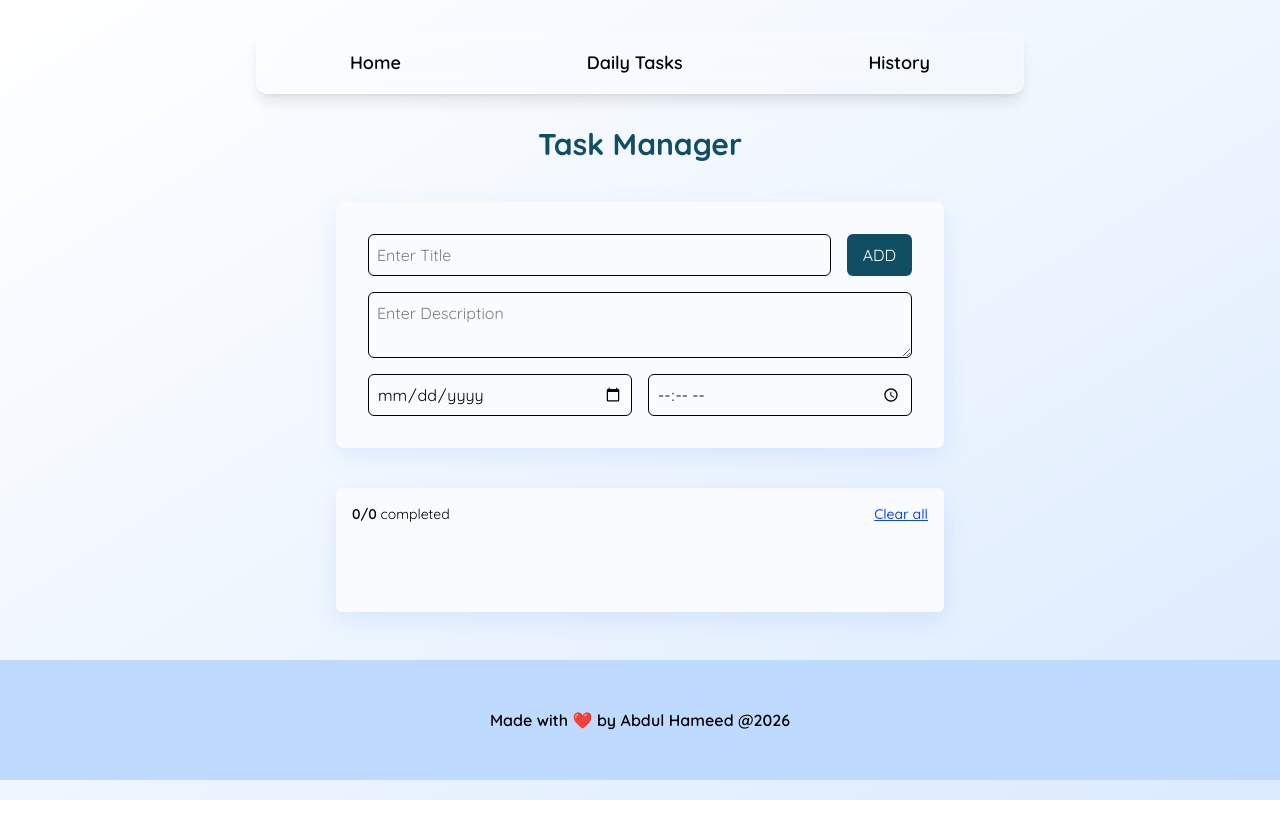
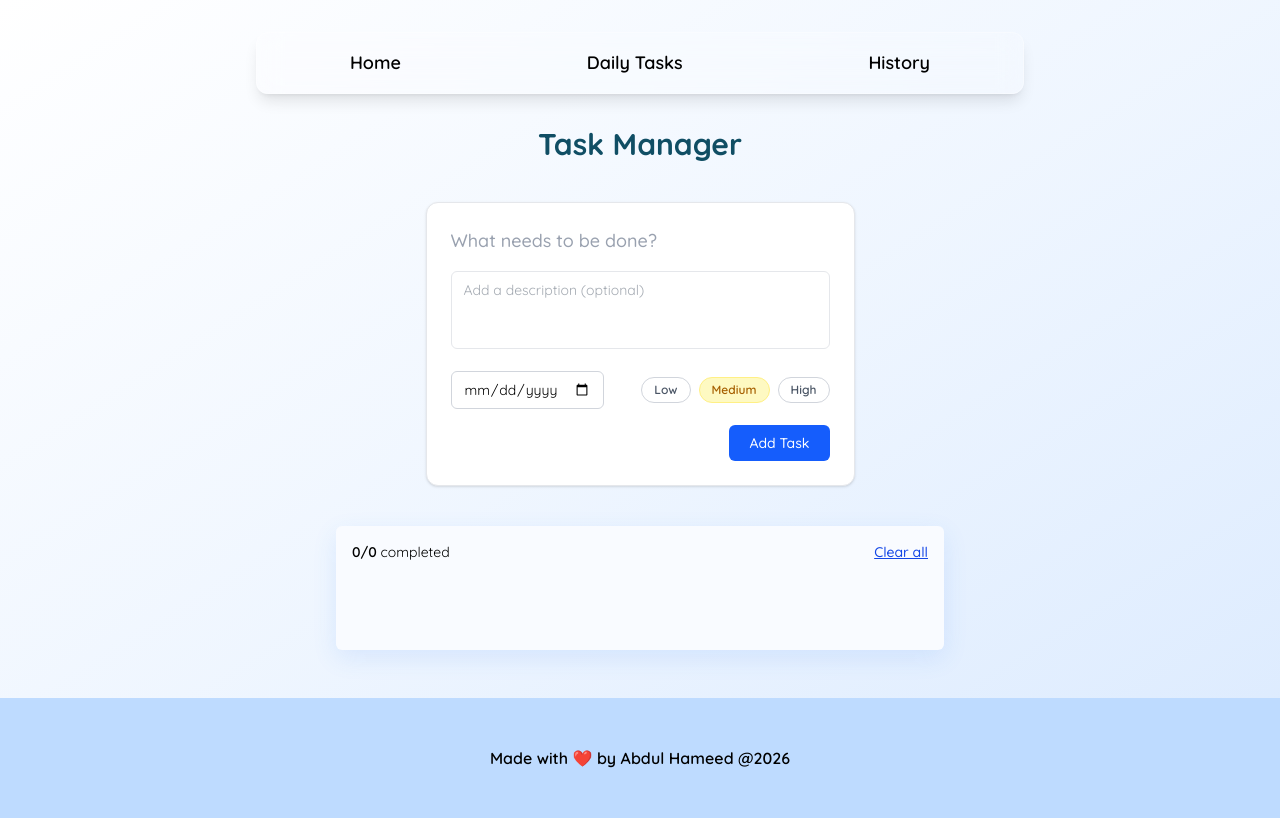
Before and after one commit to pathan-Hameed/BDone, a React (Vite) app: page / in a window 1280 px wide. Built offline with nearby package versions, Linux system fonts and the light colour scheme.

Commit message:
updated ui of create task form

```diff
--- a/src/components/CreateTasks.jsx
+++ b/src/components/CreateTasks.jsx
@@ -1,84 +1,119 @@
 import React, { useEffect, useState } from "react";
 
-function CreateTasks({ mode, initialValues, onSubmit }) {
+function CreateTasks({ mode = "add", initialValues = {}, onSubmit }) {
   const [title, setTitle] = useState("");
   const [description, setDescription] = useState("");
   const [dueDate, setDueDate] = useState("");
-  const [dueTime, setDueTime] = useState("");
+  const [priority, setPriority] = useState("Medium");
 
   const handleSubmit = (e) => {
     e.preventDefault();
+    if (!title.trim()) return;
 
     const payload = {
-      ...initialValues,
+      id: initialValues.id ?? Date.now(),
       title,
       description,
       dueDate,
-      dueTime,
+      priority,
+      completed: initialValues.completed ?? false,
     };
 
     onSubmit(payload);
 
-    // reset
+    if (mode === "add") {
       setTitle("");
       setDescription("");
       setDueDate("");
-    setDueTime("");
+      setPriority("Medium");
+    }
   };
 
   useEffect(() => {
     if (mode === "edit" && initialValues) {
-      setTitle(initialValues.title);
-      setDescription(initialValues.description);
-      setDueDate(initialValues.dueDate);
-      setDueTime(initialValues.dueTime);
+      setTitle(initialValues.title || "");
+      setDescription(initialValues.description || "");
+      setDueDate(initialValues.dueDate || "");
+      setPriority(initialValues.priority || "Medium");
     }
   }, [mode, initialValues]);
 
   return (
     <form
-      className="w-full flex flex-col bg-[#f9fbff] gap-4 rounded-lg
-    p-4 md:p-8 shadow-[0_8px_24px_rgba(59,130,246,0.12)]"
       onSubmit={handleSubmit}
+      className="bg-white border border-gray-200 rounded-xl p-5 md:p-6 shadow-sm space-y-4"
     >
-      <div className="flex gap-4">
+      {/* Title */}
       <input
-          className="border rounded-md px-2 py-2 w-full"
-          placeholder="Enter Title"
+        className="w-full text-lg font-medium border-none outline-none placeholder-gray-400"
+        placeholder="What needs to be done?"
         value={title}
         onChange={(e) => setTitle(e.target.value)}
       />
-        <button
-          className="px-4 py-2 bg-cyan-900 text-white rounded-md"
-          type="submit"
-        >
-          ADD
-        </button>
-      </div>
 
+      {/* Description */}
       <textarea
-        className="border rounded-md px-2 py-2 w-full"
-        placeholder="Enter Description"
+        className="w-full text-sm text-gray-600 border border-gray-200 rounded-md px-3 py-2 resize-none focus:outline-none focus:ring-2 focus:ring-blue-400"
+        placeholder="Add a description (optional)"
+        rows={3}
         value={description}
         onChange={(e) => setDescription(e.target.value)}
       />
 
-      <div className="flex gap-4">
+      {/* Meta Row */}
+      <div className="flex flex-col md:flex-row md:items-center md:justify-between gap-4">
+
+        {/* Due Date */}
         <input
           type="date"
-          className="border rounded-md px-2 py-2 w-full"
+          className="border border-gray-300 rounded-md px-3 py-2 text-sm w-full md:w-auto focus:outline-none focus:ring-2 focus:ring-blue-400"
           value={dueDate}
           onChange={(e) => setDueDate(e.target.value)}
         />
-        <input
-          type="time"
-          className="border rounded-md px-2 py-2 w-full"
-          value={dueTime}
-          onChange={(e) => setDueTime(e.target.value)}
-        />
+
+        {/* Priority Pills */}
+        <div className="flex gap-2">
+          {["Low", "Medium", "High"].map((level) => (
+            <button
+              key={level}
+              type="button"
+              onClick={() => setPriority(level)}
+              className={`px-3 py-1 text-xs font-semibold rounded-full border transition ${
+                priority === level
+                  ? priorityActiveStyles(level)
+                  : "border-gray-300 text-gray-600 hover:bg-gray-100"
+              }`}
+            >
+              {level}
+            </button>
+          ))}
+        </div>
+      </div>
+
+      {/* Action */}
+      <div className="flex justify-end">
+        <button
+          type="submit"
+          className="px-5 py-2 text-sm font-medium rounded-md bg-blue-600 text-white hover:bg-blue-700 transition"
+        >
+          {mode === "edit" ? "Update Task" : "Add Task"}
+        </button>
       </div>
     </form>
   );
 }
 
 export default CreateTasks;
+
+function priorityActiveStyles(priority) {
+  switch (priority) {
+    case "High":
+      return "bg-red-100 text-red-700 border-red-200";
+    case "Medium":
+      return "bg-yellow-100 text-yellow-700 border-yellow-200";
+    case "Low":
+      return "bg-blue-100 text-blue-700 border-blue-200";
+    default:
+      return "";
+  }
+}
--- a/src/components/TaskItem.jsx
+++ b/src/components/TaskItem.jsx
@@ -1,97 +1,76 @@
-import React, { useState } from "react";
-import { MdDelete, MdClose, MdEdit } from "react-icons/md";
-import { PiTextStrikethroughBold } from "react-icons/pi";
+import { SlCalender } from "react-icons/sl";
 
-function TaskItem({ task, onToggleComplete, onTaskDelete, onTaskEdit }) {
-  const [isOpen, setIsOpen] = useState(false);
+function TaskItem({ task, onToggleComplete, onDelete }) {
+  return (
+    <div className="bg-white border border-gray-200 rounded-xl p-4 shadow-sm hover:shadow-md transition">
 
-  return (
-    <>
-      {/* TASK ITEM */}
-      <li className="bg-gradient-to-r from-gray-400 to-cyan-200 rounded-md px-4 py-2">
-        <div className="flex justify-between items-center border-b pb-2">
-          <p
-            className={`font-medium cursor-pointer hover:text-blue-700
-              ${
-                task.isCompleted
-                  ? "line-through text-gray-500"
-                  : "hover:underline md:no-underline"
-              }
-            `}
-            onClick={() => setIsOpen(true)}
+      {/* Header */}
+      <div className="flex justify-between items-start">
+        <h3
+          className={`text-lg font-semibold ${
+            task.completed ? "line-through text-gray-400" : "text-gray-800"
+          }`}
         >
           {task.title}
+        </h3>
+
+        <span
+          className={`text-xs font-semibold px-3 py-1 rounded-full ${priorityStyles(
+            task.priority
+          )}`}
+        >
+          {task.priority}
+        </span>
+      </div>
+
+      {/* Description */}
+      {task.description && (
+        <p className="text-sm text-gray-600 mt-2">
+          {task.description}
         </p>
+      )}
 
-          <div className="flex gap-3">
+      {/* Footer */}
+      <div className="flex justify-between items-center mt-4">
+        <span className="flex justify-between items-center gap-2 text-xs text-gray-500">
+          <SlCalender /> {task.dueDate || "No due date"}
+        </span>
+
+        <div className="flex gap-2">
           <button
-              type="button"
             onClick={() => onToggleComplete(task.id)}
-              className={`p-1 rounded ${task.isCompleted ? "bg-red-300" : ""}`}
+            className={`px-3 py-1 text-xs rounded-md font-medium transition ${
+              task.completed
+                ? "bg-yellow-100 text-yellow-700 hover:bg-yellow-200"
+                : "bg-green-100 text-green-700 hover:bg-green-200"
+            }`}
           >
-              <PiTextStrikethroughBold />
+            {task.completed ? "Undo" : "Complete"}
           </button>
 
-            {/* EDIT BUTTON  */}
-            <button onClick={() => onTaskEdit(task)}>
-              <MdEdit
-                className="cursor-pointer"
-              />
-            </button>
-
-            <button type="button" onClick={() => onTaskDelete(task.id)}>
-              <MdDelete />
+          <button
+            onClick={() => onDelete(task.id)}
+            className="px-3 py-1 text-xs rounded-md font-medium bg-red-100 text-red-700 hover:bg-red-200 transition"
+          >
+            Delete
           </button>
         </div>
       </div>
-
-        <div className="flex justify-between text-sm pt-2">
-          <p
-            className={`font-light truncate max-w-[66%] ${
-              task.isCompleted ? "text-gray-400" : ""
-            }`}
-            onClick={() => setIsOpen(true)}
-          >
-            {task.description}
-          </p>
-
-          <div className="flex items-center gap-2 text-xs">
-            <span>{task.date}</span>
-            <span>{task.time}</span>
     </div>
-        </div>
-      </li>
-
-      {/* MODAL */}
-      {isOpen && (
-        <div
-          className="fixed inset-0 bg-black/50 flex items-center justify-center z-50"
-          onClick={() => setIsOpen(false)}
-        >
-          <div
-            className="bg-white text-black p-6 rounded-lg w-[90%] md:w-[400px] relative"
-            onClick={(e) => e.stopPropagation()}
-          >
-            {/* CLOSE BUTTON */}
-            <button
-              className="absolute top-2 right-2 text-gray-600 hover:text-black"
-              onClick={() => setIsOpen(false)}
-            >
-              <MdClose size={20} />
-            </button>
-
-            <h2 className="text-lg font-semibold">{task.title}</h2>
-            <p className="mt-2 text-sm">{task.description}</p>
-
-            <div className="mt-4 text-xs text-gray-500 flex gap-4">
-              <span>{task.date}</span>
-              <span>{task.time}</span>
-            </div>
-          </div>
-        </div>
-      )}
-    </>
   );
 }
 
 export default TaskItem;
+
+function priorityStyles(priority) {
+  switch (priority) {
+    case "High":
+      return "bg-red-100 text-red-700";
+    case "Medium":
+      return "bg-yellow-100 text-yellow-700";
+    case "Low":
+      return "bg-blue-100 text-blue-700";
+    default:
+      return "bg-gray-100 text-gray-700";
+  }
+}
```
Lines whose indentation alone changed are shown as unchanged.
